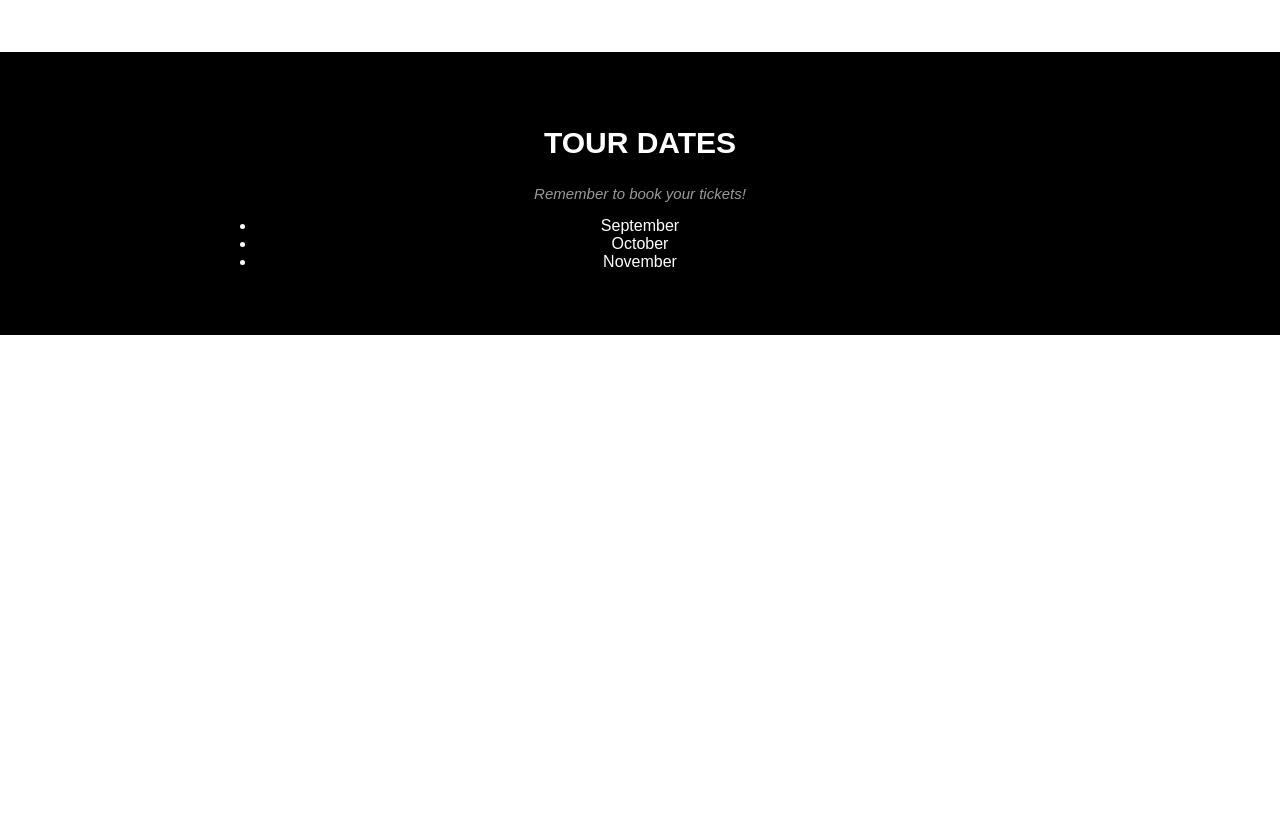
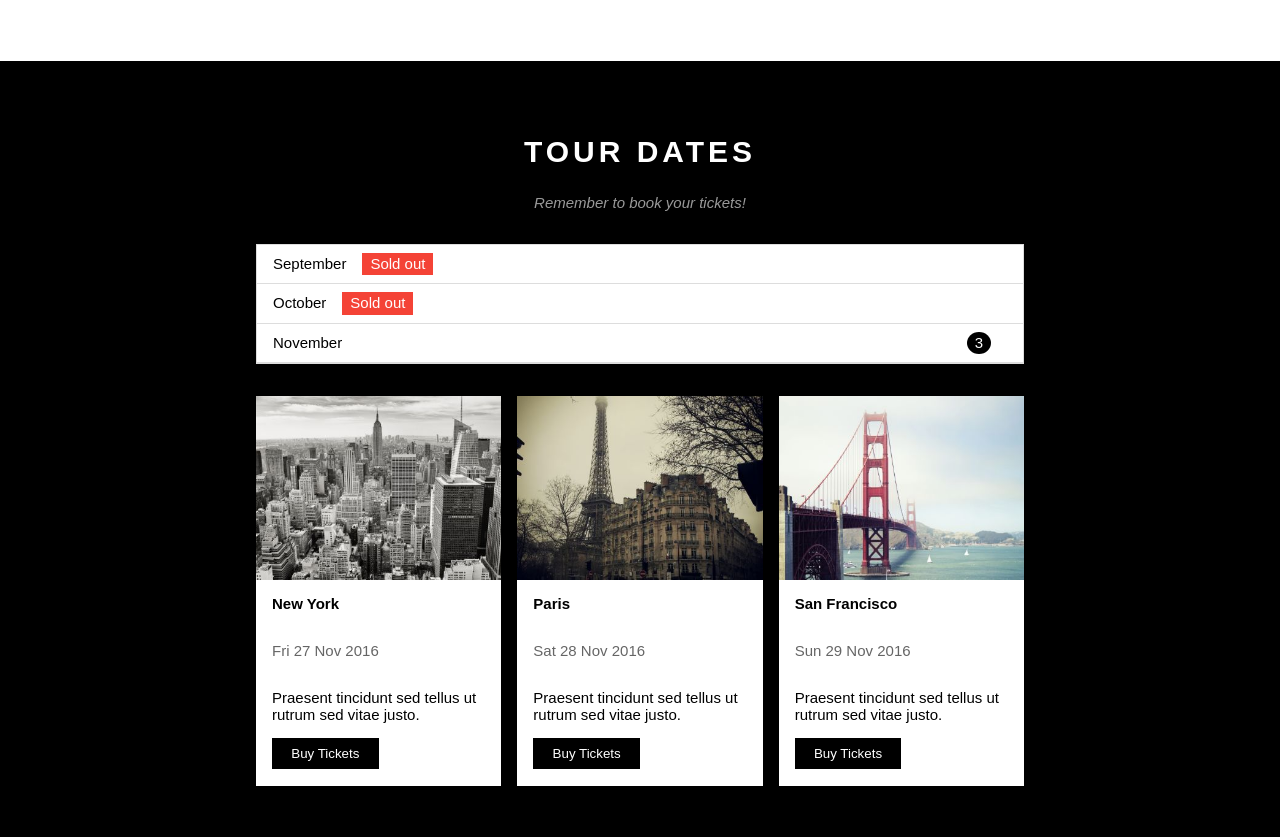
Before and after one commit to gnuh24/The-Band---WEB-Templete, a plain HTML site: page index.html in a window 1280 px wide. Shown: the part 1471-2308 px from the top of the page. Before the commit the page ends 1806 px from the top, so only its background shows below. Drawn offline with Linux system fonts and the light colour scheme.

Commit message:
The Band

```diff
--- a/assets/css/main.css
+++ b/assets/css/main.css
@@ -150,7 +150,7 @@
 
 /* MEMBER */
 .member {
-    width: 800px;
+    width: 815px;
     background-color: white;
     order: 2;
     display: flex;
@@ -186,7 +186,7 @@
 .member__content{
     display: block;
     line-height: 1.6;
-
+    margin: 15px 0;
     font-size: 15px;
     text-align: justify;
 }
@@ -208,6 +208,7 @@
 .listOfmember__ele > img{
     width: 60%;
     margin: 0 0 16px;
+    border-radius: 4px;
 }
 /*___________________Kết thúc MEMBER___________________ */
 
@@ -219,22 +220,24 @@
 }
 
 .tourDates__content--around{
-    width: 800px;
+    width: 815px;
     padding: 64px 16px;
     margin-left: auto;
     margin-right: auto;
     display: flex;
     flex-direction: column;
+    align-items: center;
 }
 
 .tourDates__content{
-    width: 100%;
+    width: 766.4px;
     text-align: center;
 }
 
 .tourDates__content--title{
     margin: 10px 0;
     font-size: 30px;
+    letter-spacing: 4px;
 }
 
 .tourDates__content--slogan{
@@ -242,3 +245,115 @@
     margin: 15px 0;
     opacity: 0.60;
 }
+
+/* tourDates -> time */
+.tourDates__content--time{
+    list-style: none;
+    width: 768px;
+    display: flex;
+    flex-direction: column;
+    border: 1px solid #ddd;
+}
+
+.content__time{
+
+    padding: 8px 16px;
+    font-size: 15px;
+    background-color: white;
+    color: black;
+    text-align: start;
+    border-bottom: 1px solid #ddd;
+    line-height: 1.5;
+}
+
+.content__time--special1::after{
+    content: "Sold out";
+    display: inline-block;
+    background: #f44336;
+    color: white;
+    margin: auto 0 auto 16px;
+    padding:  0 8px;
+    text-align: center;
+}
+
+.content__time--special2{
+    justify-content: center;
+    align-items: center;
+}
+
+#time--specialElement{
+    float: right;
+    margin: 0 16px 0 0;
+    padding: 0 8px;
+    border-radius: 50%;
+    color: white;
+    background: black;
+
+}
+/*___________Hết phần TOUR DATES -- TIme*/
+
+/*_____________________tourDates LOCATION_____________ */
+.tourDates__content--location{
+    width: 800px;
+    margin:0 -16px;
+    padding: 32px 8px;
+    display: flex;
+}
+
+.content__location{
+    width: 33.333%;
+    padding:0 8px;
+    margin-bottom: 16px !important;
+    object-fit: fill;
+}
+.content__location > img{
+    object-fit: fill;
+    width: 100%;
+}
+.content__location > img:hover{
+    opacity: 0.60;
+}
+
+.content__location--text{
+    color: black;
+    font-size: 15px;
+    background-color: white;
+    padding: 0.01em 16px;
+    display:flex;
+    flex-direction: column;
+    justify-content: center;
+    margin-top: -3.8px;
+
+}
+.content__location--text > p {
+    text-align: left;
+}
+
+.content__location--text p{
+    margin: 15px 0;
+}
+
+.location__text--title {
+    font-weight: bold;
+}
+
+.location__text--time{
+    opacity: 0.60;
+}
+
+.location__text--button {
+    width: 50%;
+    padding: 8px 16px;
+    margin-bottom: 16px;
+    background-color: black;
+    color: white;
+    border: 0;
+}
+
+.location__text--button:hover {
+    background-color: #ccc;
+    color: black;
+
+}
+
+/*_________________Kết thúc tourDates LOCATION_________*/
--- a/index.html
+++ b/index.html
@@ -13,8 +13,8 @@
         <nav class = "header__navi">
             <ul class = "navi--group__allChoice">
                 <li class = "navi--group__choice"><a href="#" class = "choice__text">Home</a></li>
-                <li class = "navi--group__choice"><a href="#" class = "choice__text">Band</a></li>
-                <li class = "navi--group__choice"><a href="#" class = "choice__text">Tour</a></li>
+                <li class = "navi--group__choice"><a href="#member" class = "choice__text">Band</a></li>
+                <li class = "navi--group__choice"><a href="#tourDates" class = "choice__text">Tour</a></li>
                 <li class = "navi--group__choice"><a href="#" class = "choice__text">Contact</a></li>
                 <li id = "special__choice" class = "navi--group__choice"><a href="#" class = "choice__text">More</a>
                     <ul id = "more" class = "navi--group__allChoice navi--group__allSubChoice">
@@ -32,7 +32,7 @@
 
     <main class = "main">
 
-        <div class = "main--content__group content">
+        <div class = "main--content__group content" id = "content">
             <div class = "content__slider content--slider__container1">
                 <div class = "slider--content__group ">
                     <h3 id = "newYork" class = "slider__content slider__content--location"></h3>
@@ -40,7 +40,7 @@
             </div>
         </div>
 
-        <div class = "main--content__group member">
+        <div class = "main--content__group member" id = "member">
 
                 <h2 class = "member__ele member__title">THE BAND</h2>
                 <div class = "member__ele member__subTitle">
@@ -71,7 +71,7 @@
 
         </div>
 
-        <div class = "main--content__group tourDates">
+        <div class = "main--content__group tourDates" id = "tourDates">
 
             <div class = "tourDates__content--around">
                 <h2 class = "tourDates__content tourDates__content--title">
@@ -83,13 +83,48 @@
                         Remember to book your tickets!
                     </i>
                 </div>
+                <br>
 
                 <ul class="tourDates__content tourDates__content--time">
-                    <li class="content__time">September</li>
-                    <li class="content__time">October</li>
-                    <li class="content__time">November</li>
+                    <li class="content__time content__time--special1">September</li>
+                    <li class="content__time content__time--special1">October</li>
+                    <li class="content__time content__time--special2" >November
+                        <span id = "time--specialElement">3</span>
+                    </li>
 
                 </ul>
+
+                <div class = "tourDates__content tourDates__content--location">
+                    <div class = "content__location content__location--newYork">
+                        <img src = "assets/image/newyork 2.jpg">
+                        <div class = "content__location--text location__newYork--text">
+                            <p class = "location__text--title text__title--newYork" >New York</p>
+                            <p class = "location__text--time ">Fri 27 Nov 2016</p>
+                            <p>Praesent tincidunt sed tellus ut rutrum sed vitae justo.</p>
+                            <button class = "location__text--button">Buy Tickets</button>
+                        </div>
+                    </div>
+                    <div class="content__location content__location--paris">
+                        <img src = "assets/image/paris.jpg">
+                        <div class = "content__location--text location__paris--text">
+                            <p class = "location__text--title text__title--paris">Paris</p>
+                            <p class = "location__text--time ">Sat 28 Nov 2016</p>
+                            <p>Praesent tincidunt sed tellus ut rutrum sed vitae justo.</p>
+                            <button class = "location__text--button">Buy Tickets</button>
+
+                        </div>
+                    </div>
+                    <div class="content__location content__location--sanFrancisco">
+                        <img src = "assets/image/sanfran.jpg">
+                        <div class = "content__location--text location__sanFrancisco--text">
+                            <p class = "location__text--title text__title--sanFrancisco">San Francisco</p>
+                            <p class = "location__text--time ">Sun 29 Nov 2016</p>
+                            <p>Praesent tincidunt sed tellus ut rutrum sed vitae justo.</p>
+                            <button class = "location__text--button">Buy Tickets</button>
+                        </div>
+
+                    </div>
+                </div>
 
 
             </div>
```
Also changed, not shown: assets/image/newyork 2.jpg (added), assets/image/paris.jpg (added), assets/image/sanfran.jpg (added).
